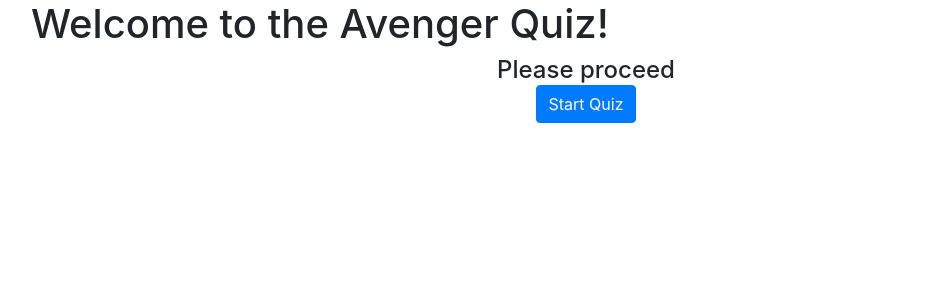
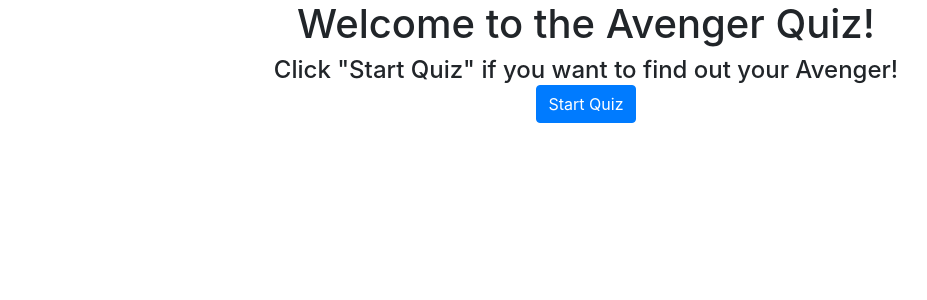
Before and after one commit to remjos/avenger_quiz, a Flask app: template website/templates/quiz.html in a window 1280 px wide. Shown: the part 56-356 px from the top of the page, without its empty margins (54-981 px from the left). Run offline with Flask 2, Linux system fonts and the light colour scheme; the template is opened without the code that fills it, so the values that code supplies are empty; some libraries are stand-ins or nearby versions.

Commit message:
edited the quiz.html to make sure that flask would render the html page correctly so I removed the jinja syntax and just allowed it to render without auth and then re added so render for quiz would only happen after auth. Will continue to find out how to incorporate the sign in method to quiz.html

```diff
--- a/website/auth.py
+++ b/website/auth.py
@@ -67,4 +67,4 @@
 
 @auth.route('/quiz', methods=['GET', 'POST'])
 def quiz():
-    return redirect(url_for('auth.quiz'))
+    return render_template("quiz.html")
--- a/website/templates/quiz.html
+++ b/website/templates/quiz.html
@@ -1,12 +1,11 @@
-{% extends "base.html" %} {% block title %} Quiz {% endblock %}
-{%block content %}
+{% extends "base.html" %} {% block title %} Quiz {% endblock %} {%block content %}
 
-<h1 color="#000000">Welcome to the Avenger Quiz!</h1>
+<h1 color="#000000" align="center">Welcome to the Avenger Quiz!</h1>
 <form method="POST">
-    <h4 align="center">Please proceed
+    <h4 color="#00FF00" align="center">Click "Start Quiz" if you want to find out your Avenger!
         <div class="form-group">
+            <p> <button type="submit" class="btn btn-primary">Start Quiz</button> </p>
 
-            <button type="submit" class="btn btn-primary">Start Quiz</button>
         </div>
     </h4>
 </form>
```
Also changed, not shown: main.py (line endings or trailing spaces).
